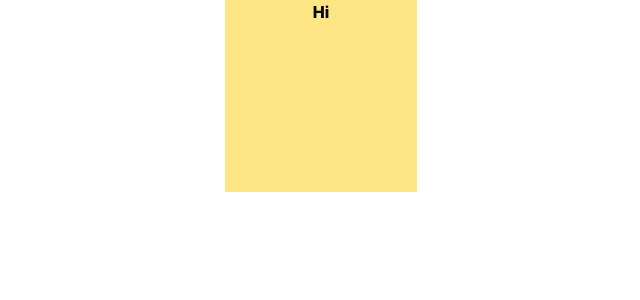
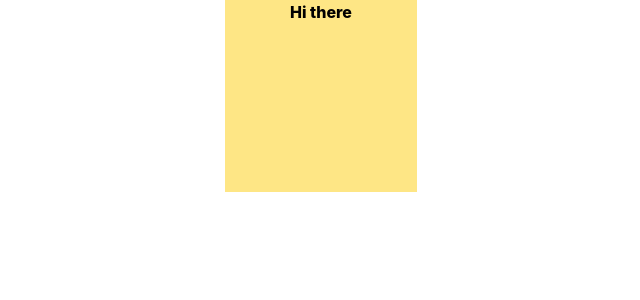
Before and after one commit to Dev2kod/Cohort-3, a React (Vite) app in the folder dev/week9/react1/: page / in a window 1280 px wide. Shown: the top 300 px of the page, without its empty margins (319-959 px from the left). Built offline with nearby package versions, Linux system fonts and the light colour scheme.

Commit message:
changing contact details

```diff
--- a/dev/week9/react1/src/App.jsx
+++ b/dev/week9/react1/src/App.jsx
@@ -7,7 +7,8 @@ function App() {
   return (
     <><div className='flex items-center justify-center'>
       <div className='font-extrabold bg-amber-200 size-48 flex justify-center text-center'>
-        Hi
+        Hi there
+
       </div>
       </div>
     </>
```
